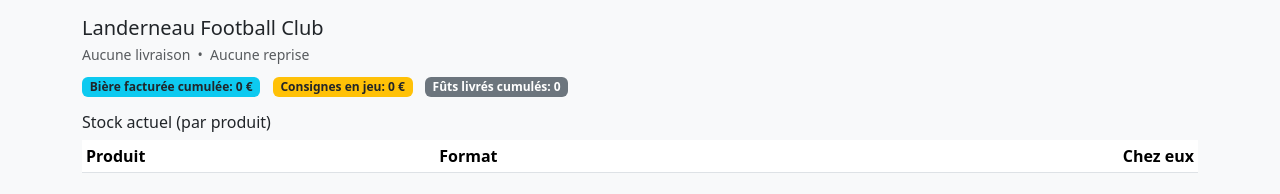
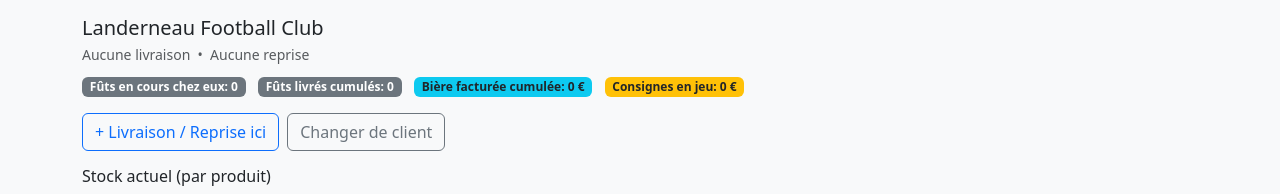
Before and after one commit to lecentrallanderneau-oss/livraison-et-suivi-futs, a Flask app: page /client/1 in a window 1280 px wide. Shown: the part 57-251 px from the top of the page. Run offline with Flask 3, Linux system fonts and the light colour scheme; data comes from the database, SQL or seed files in the repository; data that the repository does not hold is empty.

Commit message:
Update client_detail.html

```diff
--- a/templates/client_detail.html
+++ b/templates/client_detail.html
@@ -9,9 +9,15 @@
 </div>
 
 <div class="mb-3">
+  <span class="badge bg-secondary me-2">Fûts en cours chez eux: {{ in_place_total or 0 }}</span>
+  <span class="badge bg-secondary me-2">Fûts livrés cumulés: {{ delivered_qty_cum or 0 }}</span>
   <span class="badge bg-info text-dark me-2">Bière facturée cumulée: {{ '%.0f'|format(beer_billed_cum or 0) }} €</span>
-  <span class="badge bg-warning text-dark me-2">Consignes en jeu: {{ '%.0f'|format(deposit_in_play or 0) }} €</span>
-  <span class="badge bg-secondary">Fûts livrés cumulés: {{ delivered_qty_cum or 0 }}</span>
+  <span class="badge bg-warning text-dark">Consignes en jeu: {{ '%.0f'|format(deposit_in_play or 0) }} €</span>
+</div>
+
+<div class="d-flex gap-2 mb-3">
+  <a class="btn btn-outline-primary" href="{{ url_for('movement_new', client_id=client.id) }}">+ Livraison / Reprise ici</a>
+  <a class="btn btn-outline-secondary" href="{{ url_for('clients') }}">Changer de client</a>
 </div>
 
 <h6 class="mb-2">Stock actuel (par produit)</h6>
@@ -50,9 +56,9 @@
   </thead>
   <tbody>
     {% for m in movements %}
-      {% set sign = 1 if m.type == 'OUT' else 0 %} {# IN ne déduit pas la bière #}
+      {% set sign_beer = 1 if m.type == 'OUT' else 0 %} {# IN ne déduit pas la bière #}
       {% set unit = m.unit_price_ttc if m.unit_price_ttc is not none else 0 %}
-      {% set beer_total = sign * m.qty * unit %}
+      {% set beer_total = sign_beer * m.qty * unit %}
       {% set deposit_total = (1 if m.type=='OUT' else -1) * m.qty * m.deposit_per_keg %}
       <tr>
         <td>{{ m.created_at.strftime('%d/%m/%Y %H:%M') }}</td>
@@ -81,5 +87,5 @@
 </table>
 </div>
 
-<a class="btn btn-primary w-100 btn-lg mt-3" href="{{ url_for('movement_new') }}">+ Enregistrer une livraison / reprise</a>
+<a class="btn btn-primary w-100 btn-lg mt-3" href="{{ url_for('movement_new', client_id=client.id) }}">+ Enregistrer une livraison / reprise</a>
 {% endblock %}
```
